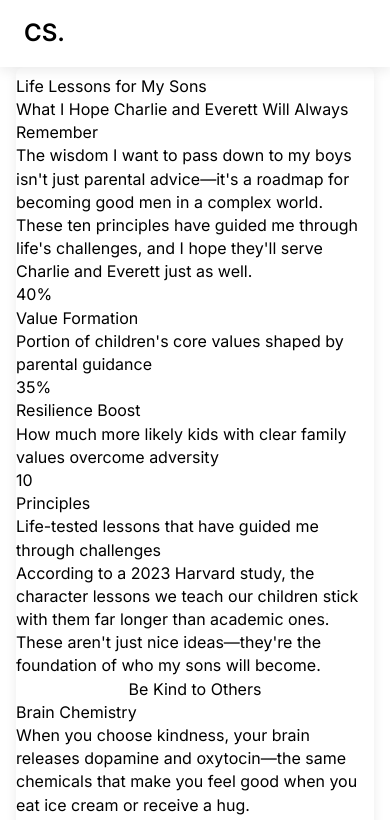
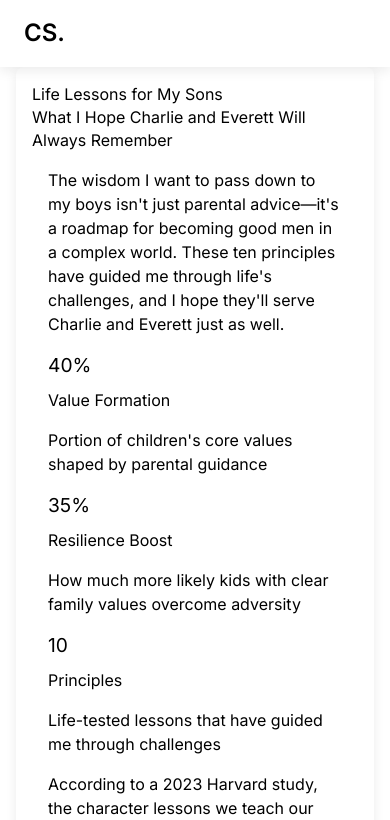
Before and after one commit to csnowden11/camdensnowden.com, a Next.js app: page /blog in a window 390 px wide. Shown: the top 820 px of the page. Built offline with nearby package versions, Linux system fonts and the light colour scheme.

Commit message:
Update globals.css

```diff
--- a/src/app/globals.css
+++ b/src/app/globals.css
@@ -693,3 +693,60 @@ footer p {
     object-fit: contain;
   }
 }
+
+/* Blog page mobile styles */
+@media (max-width: 768px) {
+  .blog-content {
+    color: var(--txt);
+    padding: 1rem;
+  }
+
+  .blog-content h1 {
+    font-size: 2rem;
+    color: var(--txt);
+    margin-bottom: 1rem;
+  }
+
+  .blog-content h2 {
+    font-size: 1.5rem;
+    color: var(--txt);
+    margin: 1.5rem 0 1rem;
+  }
+
+  .blog-content h3 {
+    font-size: 1.2rem;
+    color: var(--txt);
+    margin: 1rem 0 0.5rem;
+  }
+
+  .blog-content p {
+    font-size: 1rem;
+    color: var(--txt);
+    line-height: 1.5;
+    margin-bottom: 1rem;
+  }
+
+  .blog-content .stats {
+    flex-direction: column;
+    gap: 1rem;
+  }
+
+  .blog-content .stat {
+    width: 100%;
+  }
+
+  .blog-content .lesson-content {
+    flex-direction: column;
+    gap: 1rem;
+  }
+
+  .blog-content .lesson-point {
+    width: 100%;
+  }
+
+  .post-card {
+    padding: 1rem;
+    margin: 0;
+    background: var(--bg);
+  }
+}
```
